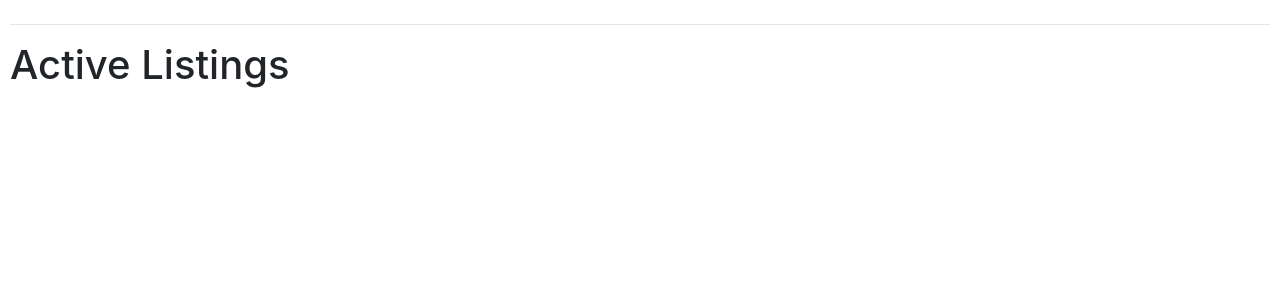
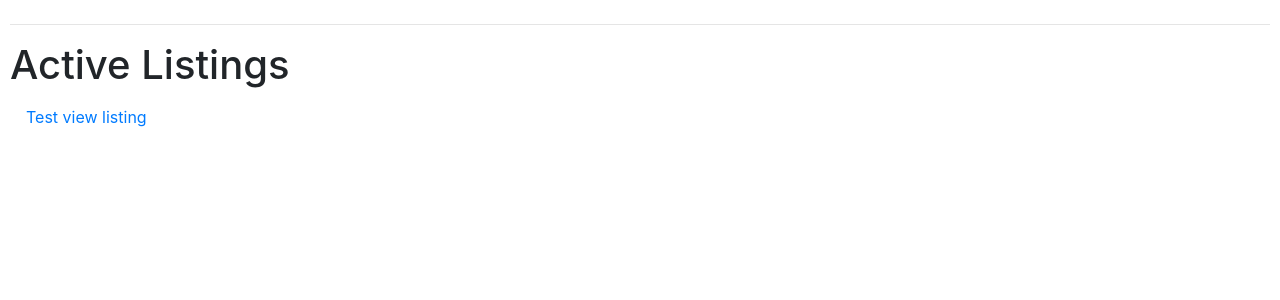
Before and after one commit to adamfknapp/commerce, a Django app: page / in a window 1280 px wide. Shown: the part 122-422 px from the top of the page. Run offline with Django 3.2, Linux system fonts and the light colour scheme; data that the repository does not hold is empty; some libraries are stand-ins or nearby versions.

Commit message:
start single listing

```diff
--- a/auctions/templates/auctions/index.html
+++ b/auctions/templates/auctions/index.html
@@ -2,7 +2,7 @@
 
 {% block body %}
 <h1>Active Listings</h1>
-
+<a class="nav-link" href="{% url 'view_listing' %}">Test view listing</a>
 <ul>
     {% for listing in listings %}
         <h3>{{listing.title}}</h3>
@@ -11,7 +11,7 @@
         {% if listing.photo %}
             <p><img src="{{listing.photo}}" width="300px"></p>
         {% else %}
-            <p>no photo</p>
+            <p><img src="http://www.actbus.net/fleetwiki/images/8/84/Noimage.jpg" width="300px"></p>
         {% endif  %}
     {% endfor %}
 </ul>
--- a/auctions/urls.py
+++ b/auctions/urls.py
@@ -4,6 +4,7 @@ from . import views
 
 urlpatterns = [
     path("", views.index, name="index"),
+    path("view_listing", views.view_listing, name="view_listing"),
     path("login", views.login_view, name="login"),
     path("logout", views.logout_view, name="logout"),
     path("register", views.register, name="register"),
--- a/auctions/views.py
+++ b/auctions/views.py
@@ -87,3 +87,7 @@ def create_listing(request):
         return render(request, "auctions/create_listing.html",{
                 "listing_form": listing_form
             })
+
+
+def view_listing(request):
+        return render(request, "auctions/view_listing.html")
```
Also changed, not shown: auctions/templates/auctions/view_listing.html (added, +7 -0 lines).
